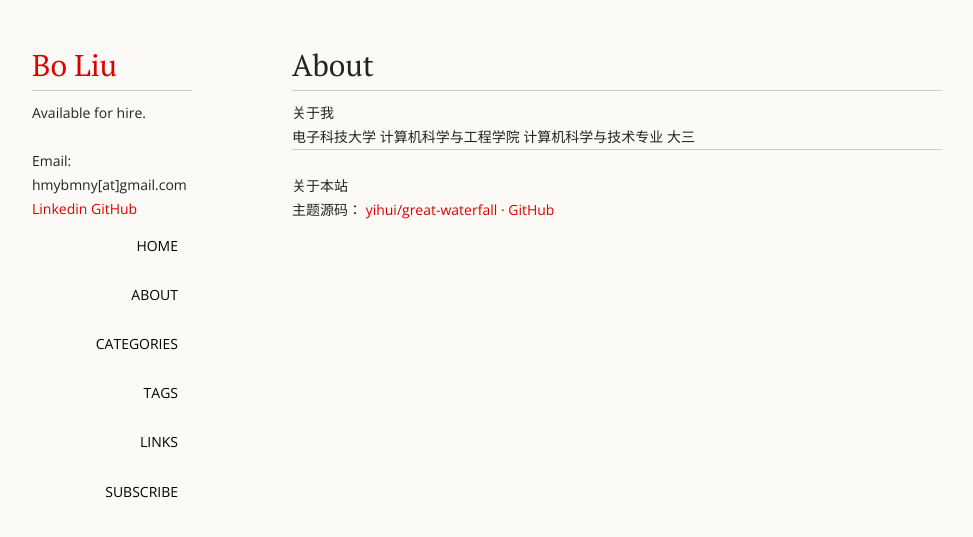
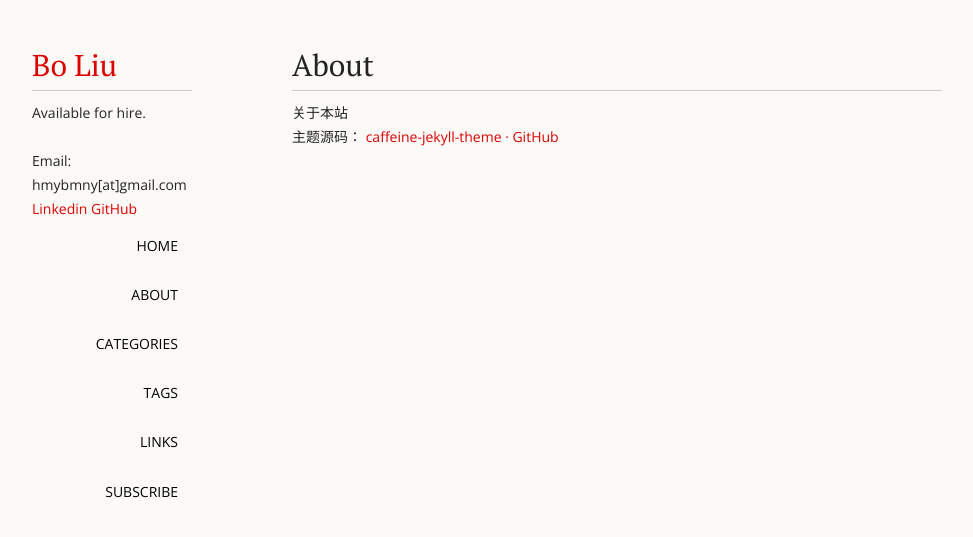
Before and after one commit to kingofctrl/caffeine-jekyll-theme, a Jekyll site: the page built from about/index.md, in a window 1280 px wide. Shown: the top 537 px of the page, without its empty margins (18-991 px from the left). Built offline with Jekyll 4.4.1, drawn with Linux system fonts in a browser that asks for light colours.

Commit message:
fixed post title

```diff
--- a/_layouts/default.html
+++ b/_layouts/default.html
@@ -8,7 +8,7 @@
     <meta charset="utf-8">
     <meta http-equiv="X-UA-Compatible" content="chrome=1">
     <title>
-      {% if page contains 'title' %}{{ page.title }}{% endif %}
+      {{ page.title }}
     </title>
 
     <link rel="stylesheet" href="/stylesheets/reset.css">
--- a/about/index.md
+++ b/about/index.md
@@ -1,14 +1,8 @@
 ---
+layout: page
 title: About
-layout: page
 ---
-
-关于我
-
-  电子科技大学 计算机科学与工程学院 计算机科学与技术专业 大三
-
--------------
 
 关于本站
 
-  主题源码： [yihui/great-waterfall · GitHub](https://github.com/yihui/great-waterfall)
+  主题源码： [caffeine-jekyll-theme · GitHub](https://github.com/hmybmny/caffeine-jekyll-theme)
```
